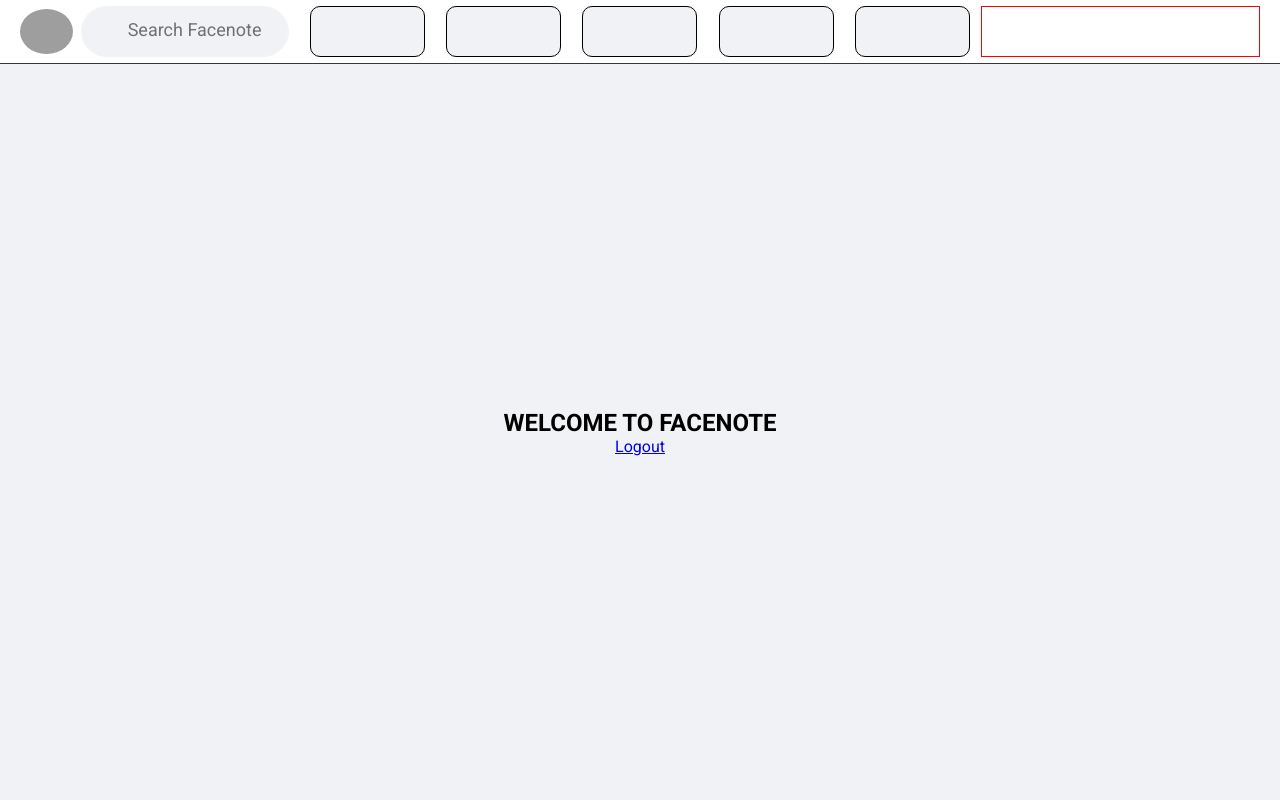
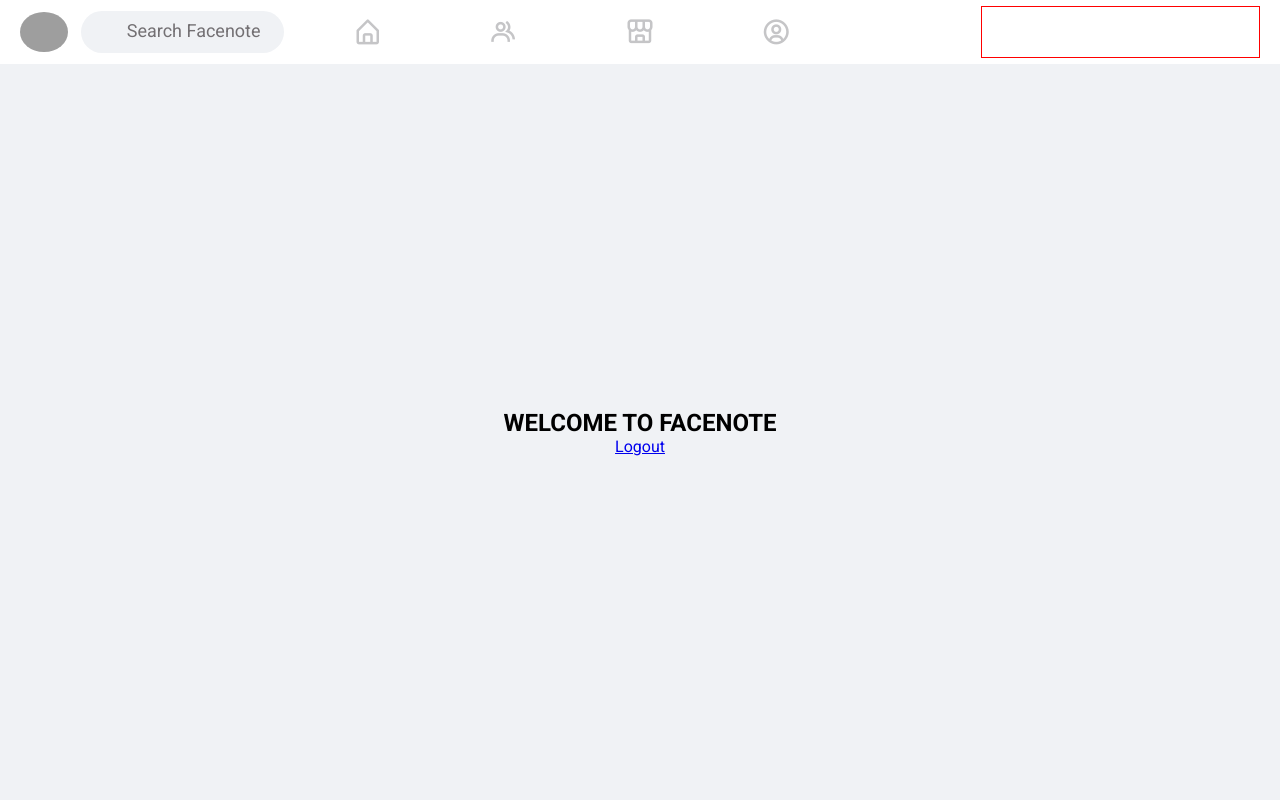
Before and after one commit to cygullem/FACEBOOK-Midterm, a PHP site: page /mainpage.php in a window 1280 px wide. Run offline with PHP 8.4, Linux system fonts and the light colour scheme; the visitor is signed in with stand-in values (Sample User, id 1); grey boxes are pictures that could not be loaded.

Commit message:
content icons

```diff
--- a/CSS/mainpage.css
+++ b/CSS/mainpage.css
@@ -25,7 +25,8 @@ nav{
     align-items: center;
     justify-content: center;
     background-color: #ffffff;
-    border-bottom: 1px solid #363738;
+    /* border-bottom: 1px solid #363738; */
+    box-shadow: 0 8px 8px -4px rgb(0, 0, 0);
 }
 .fb-search{
     height: 100%;
@@ -62,8 +63,8 @@ section{
 
 
 .logo{
-    height: 45px;
-    min-width: 45px;
+    height: 40px;
+    min-width: 40px;
     border-radius: 50%;
     object-fit: cover;
 }
@@ -76,7 +77,8 @@ section{
 .search-bar{
     height: 100%;
     width: 85%;
-    border: 1px solid #f0f2f5;
+    padding: 4px;
+    border: 1px solid transparent;
     border-radius: 30px;
     margin-right: 10px;
 }
@@ -104,10 +106,17 @@ section{
     height: 100%;
     width: 115px;
     border-radius: 10px;
-    border: 1px solid black;
-    background-color: #f0f2f5;
-
     display: flex;
     align-items: center;
     justify-content: center;
 }
+.FBC:hover{
+    background-color: #f0f2f5;
+}
+.FBC i{
+    font-size: 30px;
+    color: #c5c5c7;
+}
+.FBC i:active{
+    color: #0866ff;
+}
--- a/mainpage.php
+++ b/mainpage.php
@@ -19,6 +19,7 @@ if (!isset($_SESSION['email'])) {
     <link rel="icon" type="png" href="./Assets/Facebook-Logo.png">
     <title>Welcome to Facenote</title>
     <link rel="stylesheet" href="./CSS/mainpage.css">
+    <link href='https://unpkg.com/boxicons@2.1.4/css/boxicons.min.css' rel='stylesheet'>
     <link rel="stylesheet" href="https://cdnjs.cloudflare.com/ajax/libs/font-awesome/6.5.2/css/all.min.css" integrity="sha512-SnH5WK+bZxgPHs44uWIX+LLJAJ9/2PkPKZ5QiAj6Ta86w+fsb2TkcmfRyVX3pBnMFcV7oQPJkl9QevSCWr3W6A==" crossorigin="anonymous" referrerpolicy="no-referrer" />
 </head>
 
@@ -35,10 +36,18 @@ if (!isset($_SESSION['email'])) {
             </div>
         </div>
         <div class="fb-content">
-            <div class="FBC home"></div>
-            <div class="FBC friends"></div>
-            <div class="FBC market"></div>
-            <div class="FBC groups"></div>
+            <div class="FBC fbchome">
+                <i class='bx bx-home-alt'></i>
+            </div>
+            <div class="FBC friends">
+                <i class='bx bx-group'></i>
+            </div>
+            <div class="FBC market">
+                <i class='bx bx-store-alt'></i>
+            </div>
+            <div class="FBC groups">
+                <i class='bx bx-user-circle'></i>
+            </div>
             <div class="FBC games"></div>
         </div>
         <div class="fb-menu"></div>
@@ -52,6 +61,7 @@ if (!isset($_SESSION['email'])) {
         <a href="logout.php" id="logout">Logout</a>
     </section>
 
+    <script src="https://unpkg.com/boxicons@2.1.4/dist/boxicons.js"></script>
     <script src="https://ajax.googleapis.com/ajax/libs/jquery/3.5.1/jquery.min.js"></script>
     <script src="./JS/script.js"></script>
 </body>
```
